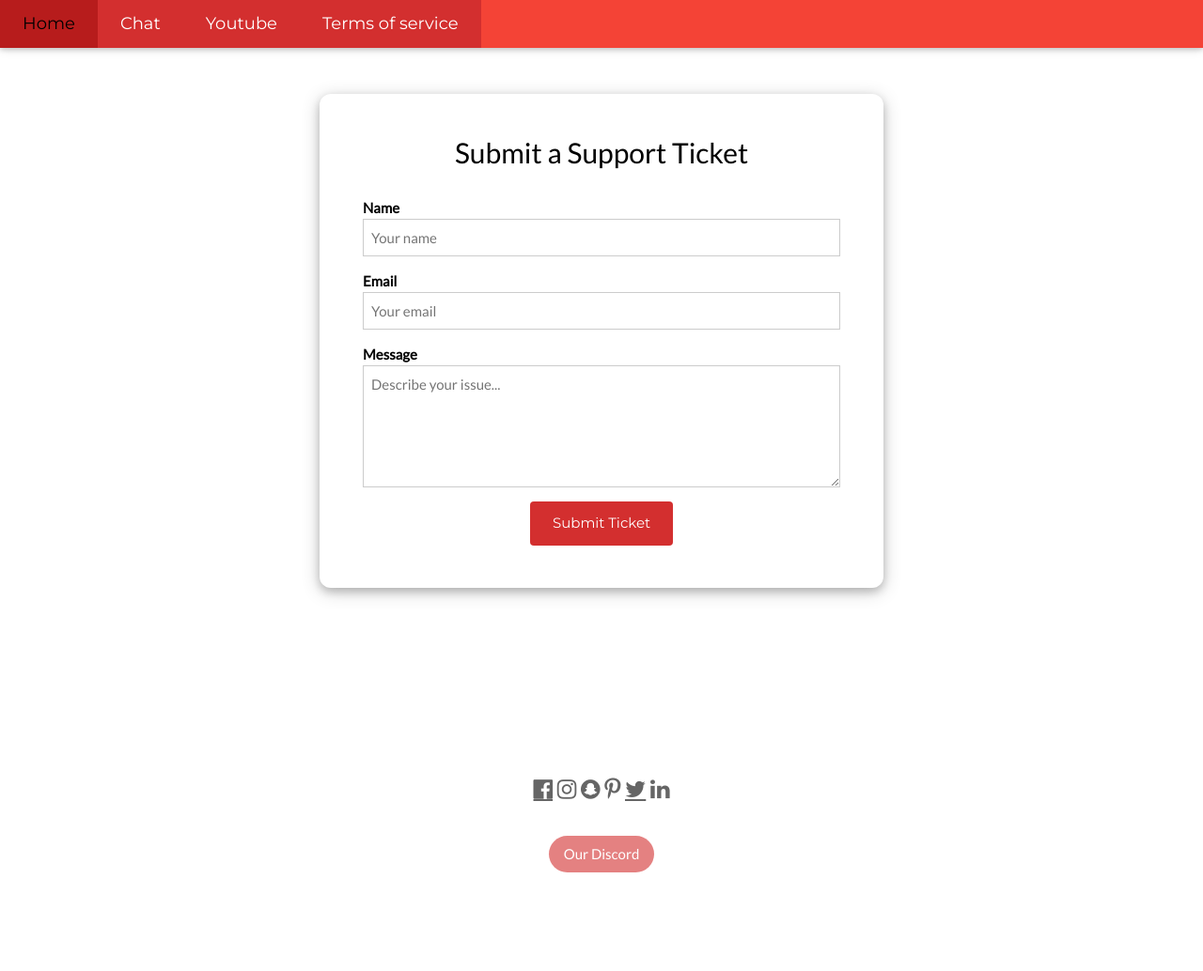
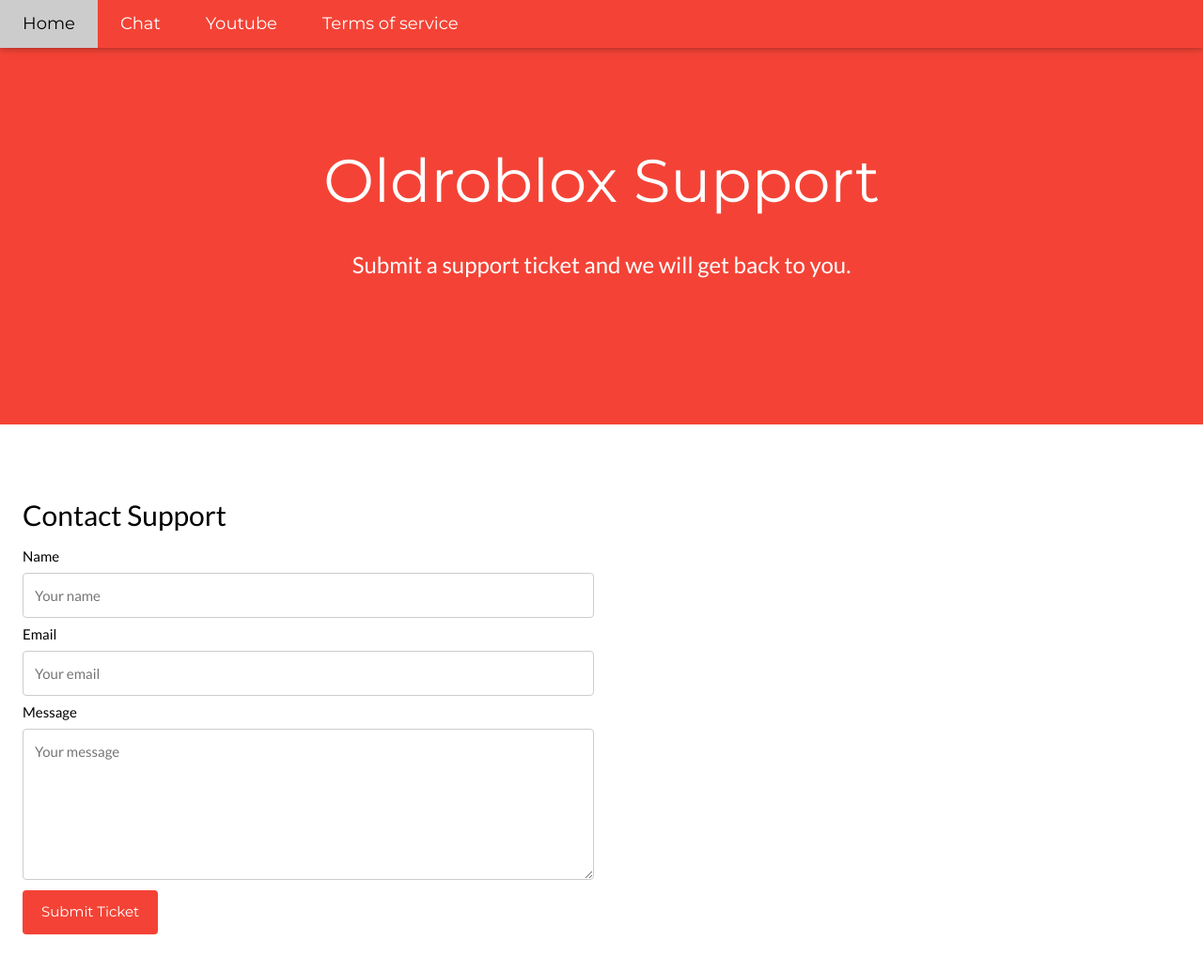
Before and after one commit to oldrobloxcorptestingapi/OldrobloxCorpWebsiteFramwWork, a plain HTML site: page support.html in a window 1280 px wide. Shown: the whole page at 94% size. Before the commit the page ends 1009 px from the top, so only its background shows below. Drawn offline with nearby package versions, Linux system fonts and the light colour scheme.

Commit message:
Update support.html

```diff
--- a/support.html
+++ b/support.html
@@ -1,31 +1,26 @@
 <!DOCTYPE html>
 <html lang="en">
 <head>
-  <title>OldrobloxCorp - Support</title>
+  <title>Oldroblox Support</title>
   <link rel="icon" href="favicon.png" type="image/png">
   <meta charset="UTF-8">
   <meta name="viewport" content="width=device-width, initial-scale=1">
+
+  <!-- W3.CSS and fonts -->
   <link rel="stylesheet" href="https://www.w3schools.com/w3css/4/w3.css">
   <link rel="stylesheet" href="https://fonts.googleapis.com/css?family=Lato">
   <link rel="stylesheet" href="https://fonts.googleapis.com/css?family=Montserrat">
   <link rel="stylesheet" href="https://cdnjs.cloudflare.com/ajax/libs/font-awesome/4.7.0/css/font-awesome.min.css">
+
   <style>
-    body,h1,h2,h3,h4,h5,h6 {font-family: "Lato", sans-serif}
-    .w3-bar,h1,button {font-family: "Montserrat", sans-serif}
-    .form-card {
-      max-width: 600px;
-      margin: 100px auto;
-      background: #fff;
-      border-radius: 12px;
-      padding: 30px;
-    }
-    .w3-button {
-      background: #d32f2f !important;
-      color: #fff !important;
-    }
-    .w3-button:hover {
-      background: #b71c1c !important;
-    }
+    body, h1, h2, h3, h4, h5, h6 { font-family: "Lato", sans-serif; }
+    .w3-bar, h1, button { font-family: "Montserrat", sans-serif; }
+    .fa-anchor, .fa-coffee { font-size: 200px; }
+    input, textarea { width: 100%; padding: 12px; margin: 6px 0; border: 1px solid #ccc; border-radius: 4px; }
+    button { background-color: #f44336; color: white; padding: 12px 20px; border: none; border-radius: 4px; cursor: pointer; }
+    button:hover { background-color: #d32f2f; }
+    .success-msg { color: green; margin-top: 10px; }
+    .error-msg { color: red; margin-top: 10px; }
   </style>
 </head>
 <body>
@@ -33,91 +28,74 @@
 <!-- Navbar -->
 <div class="w3-top">
   <div class="w3-bar w3-red w3-card w3-left-align w3-large">
-    <a class="w3-bar-item w3-button w3-hide-medium w3-hide-large w3-right w3-padding-large w3-hover-white w3-large w3-red" href="javascript:void(0);" onclick="myFunction()" title="Toggle Navigation Menu"><i class="fa fa-bars"></i></a>
     <a href="/" class="w3-bar-item w3-button w3-padding-large w3-white">Home</a>
     <a href="chat/index" class="w3-bar-item w3-button w3-hide-small w3-padding-large w3-hover-white">Chat</a>
     <a href="https://youtube.com/@oldrobloxcorp" class="w3-bar-item w3-button w3-hide-small w3-padding-large w3-hover-white">Youtube</a>
     <a href="tos?" class="w3-bar-item w3-button w3-hide-small w3-padding-large w3-hover-white">Terms of service</a>
   </div>
-
-  <div id="navDemo" class="w3-bar-block w3-black w3-hide w3-hide-large w3-hide-medium w3-large">
-    <a href="chat/index" class="w3-bar-item w3-button w3-padding-large">Chat</a>
-    <a href="https://youtube.com/@oldrobloxcorp" class="w3-bar-item w3-button w3-padding-large">Youtube</a>
-    <a href="tos?" class="w3-bar-item w3-button w3-padding-large">Terms of service</a>
-  </div>
 </div>
 
+<!-- Page header -->
+<header class="w3-container w3-red w3-center" style="padding:128px 16px">
+  <h1 class="w3-margin w3-jumbo">Oldroblox Support</h1>
+  <p class="w3-xlarge">Submit a support ticket and we will get back to you.</p>
+</header>
+
 <!-- Support Form -->
-<div class="w3-container">
-  <div class="form-card w3-card-4">
-    <h2 class="w3-center">Submit a Support Ticket</h2>
-    <form id="support-form" class="w3-container">
+<div class="w3-row-padding w3-padding-64 w3-container">
+  <div class="w3-content w3-half">
+    <h2>Contact Support</h2>
+    <form id="supportForm">
+      <label for="name">Name</label>
+      <input type="text" id="name" name="name" placeholder="Your name" required>
 
-      <p>
-        <label><b>Name</b></label>
-        <input class="w3-input w3-border" type="text" name="name" placeholder="Your name" required>
-      </p>
+      <label for="email">Email</label>
+      <input type="email" id="email" name="email" placeholder="Your email" required>
 
-      <p>
-        <label><b>Email</b></label>
-        <input class="w3-input w3-border" type="email" name="email" placeholder="Your email" required>
-      </p>
+      <label for="message">Message</label>
+      <textarea id="message" name="message" placeholder="Your message" rows="6" required></textarea>
 
-      <p>
-        <label><b>Message</b></label>
-        <textarea class="w3-input w3-border" name="message" rows="5" placeholder="Describe your issue..." required></textarea>
-      </p>
-
-      <p class="w3-center">
-        <button class="w3-button w3-round w3-padding-large">Submit Ticket</button>
-      </p>
+      <button type="submit">Submit Ticket</button>
+      <p class="success-msg" id="successMsg" style="display:none;">Your ticket was sent successfully!</p>
+      <p class="error-msg" id="errorMsg" style="display:none;">Failed to send ticket. Try again later.</p>
     </form>
   </div>
 </div>
 
-<!-- Footer -->
-<footer class="w3-container w3-padding-64 w3-center w3-opacity">
-  <div class="w3-xlarge w3-padding-32">
-    <a href="https://www.facebook.com/profile.php?id=61574117724882" class="fa fa-facebook-official w3-hover-opacity"></a>
-    <i class="fa fa-instagram w3-hover-opacity"></i>
-    <i class="fa fa-snapchat w3-hover-opacity"></i>
-    <i class="fa fa-pinterest-p w3-hover-opacity"></i>
-    <a href="https://x.com/OldrobloxCorp" class="fa fa-twitter w3-hover-opacity"></a>
-    <i class="fa fa-linkedin w3-hover-opacity"></i>
-  </div>
-  <a class="w3-button w3-round-xxlarge w3-black w3-margin-bottom" href="https://discord.gg/EVxAyRK4Ty" target="_blank">Our Discord</a>
-</footer>
+<script>
+  const form = document.getElementById("supportForm");
+  const successMsg = document.getElementById("successMsg");
+  const errorMsg = document.getElementById("errorMsg");
 
-<script>
-  function myFunction() {
-    var x = document.getElementById("navDemo");
-    if (x.className.indexOf("w3-show") == -1) {
-      x.className += " w3-show";
-    } else {
-      x.className = x.className.replace(" w3-show", "");
-    }
-  }
+  form.addEventListener("submit", async (e) => {
+    e.preventDefault();
 
-  // Handle form submission with fetch()
-  document.getElementById("support-form").addEventListener("submit", async (e) => {
-    e.preventDefault(); // Prevent the default form submission
+    successMsg.style.display = "none";
+    errorMsg.style.display = "none";
 
-    const form = e.target;
-    const res = await fetch("https://oldroblox-support-backend-smwa.vercel.app/", {
-      method: "POST",
-      headers: { "Content-Type": "application/json" },
-      body: JSON.stringify({
-        name: form.name.value,
-        email: form.email.value,
-        message: form.message.value
-      })
-    });
+    const formData = {
+      name: form.name.value,
+      email: form.email.value,
+      message: form.message.value
+    };
 
-    if (res.ok) {
-        alert("Ticket submitted successfully!");
+    try {
+      const res = await fetch("https://oldroblox-support-backend-smwa.vercel.app", {
+        method: "POST",
+        headers: { "Content-Type": "application/json" },
+        body: JSON.stringify(formData)
+      });
+
+      const data = await res.json();
+      if (data.success) {
+        successMsg.style.display = "block";
         form.reset();
-    } else {
-        alert("Failed to submit ticket. Please try again later.");
+      } else {
+        errorMsg.style.display = "block";
+      }
+    } catch (err) {
+      console.error(err);
+      errorMsg.style.display = "block";
     }
   });
 </script>
```
